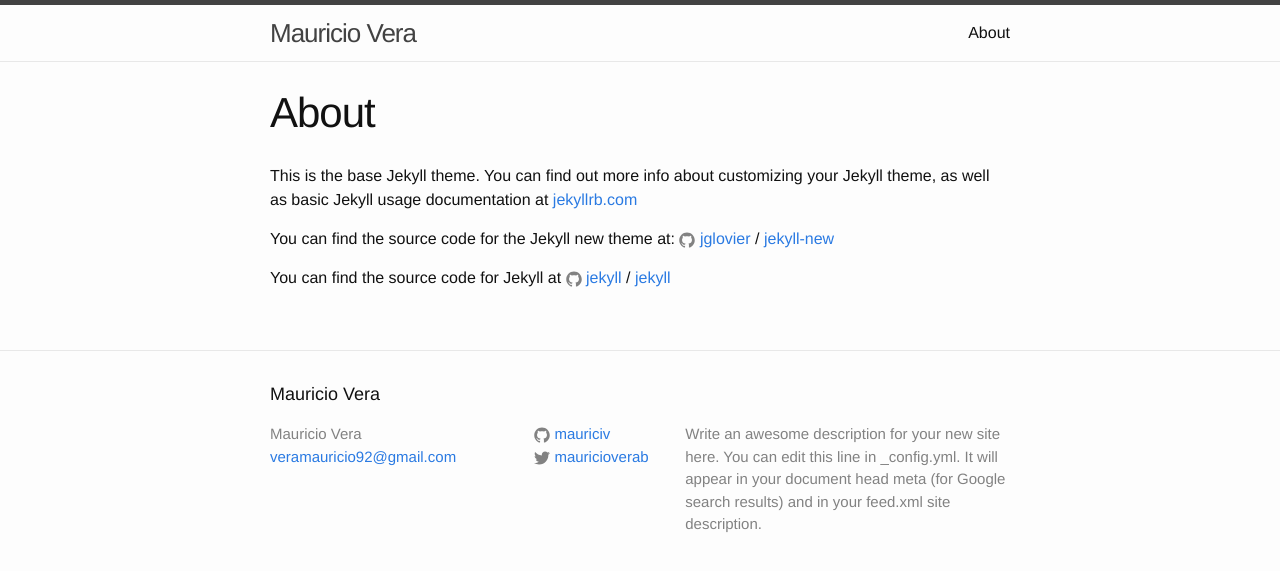
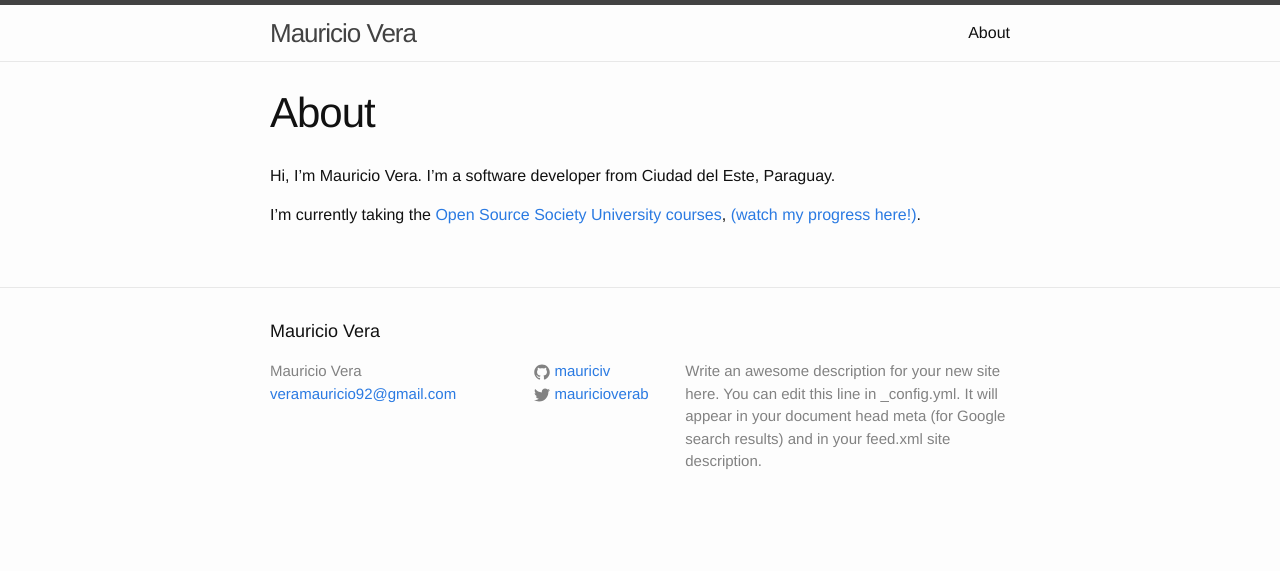
Before and after one commit to mauriciv/mauriciv.github.io, a Jekyll site: the page built from about.md, in a window 1280 px wide. Shown: the top 571 px of the page. Built offline with Jekyll 4.4.1, drawn with Linux system fonts in a browser that asks for light colours.

Commit message:
Make a basic about page

```diff
--- a/about.md
+++ b/about.md
@@ -4,12 +4,7 @@ title: About
 permalink: /about/
 ---
 
-This is the base Jekyll theme. You can find out more info about customizing your Jekyll theme, as well as basic Jekyll usage documentation at [jekyllrb.com](http://jekyllrb.com/)
+Hi, I'm Mauricio Vera. I'm a software developer from Ciudad del Este, Paraguay.
 
-You can find the source code for the Jekyll new theme at:
-{% include icon-github.html username="jglovier" %} /
-[jekyll-new](https://github.com/jglovier/jekyll-new)
-
-You can find the source code for Jekyll at
-{% include icon-github.html username="jekyll" %} /
-[jekyll](https://github.com/jekyll/jekyll)
+I'm currently taking the [Open Source Society University courses](https://ossu.firebaseapp.com/#/),
+[(watch my progress here!)](https://github.com/mauriciv).
```
